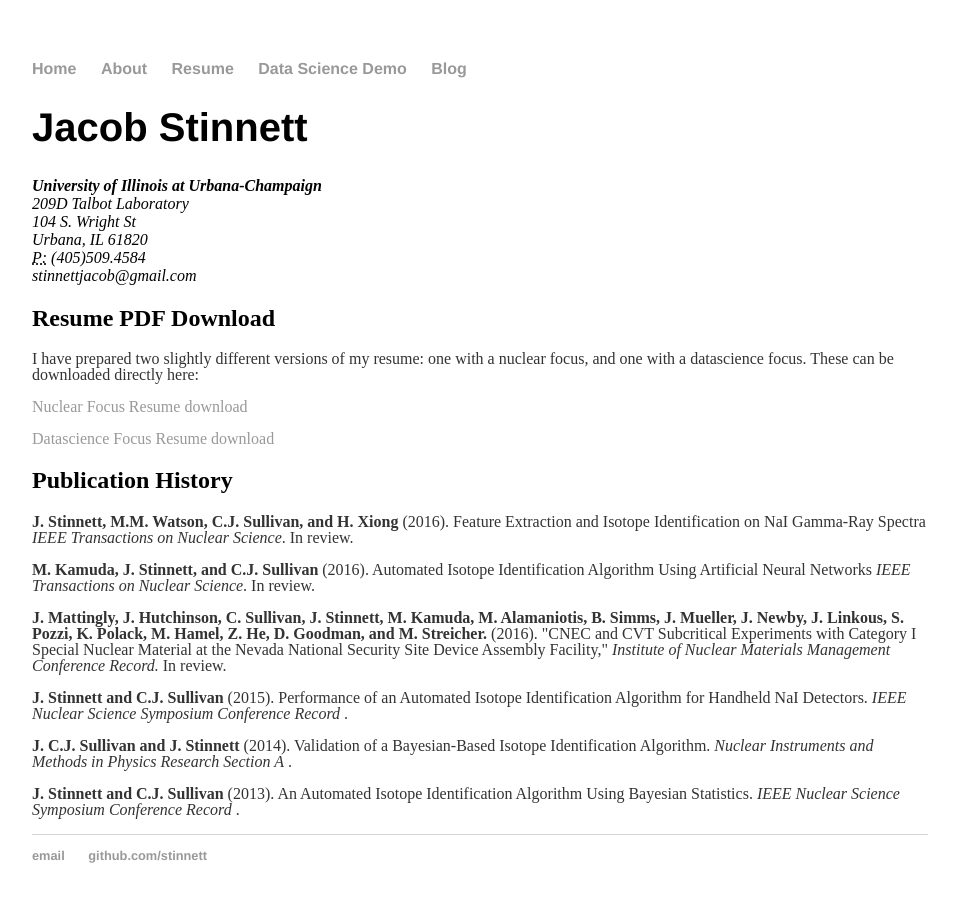
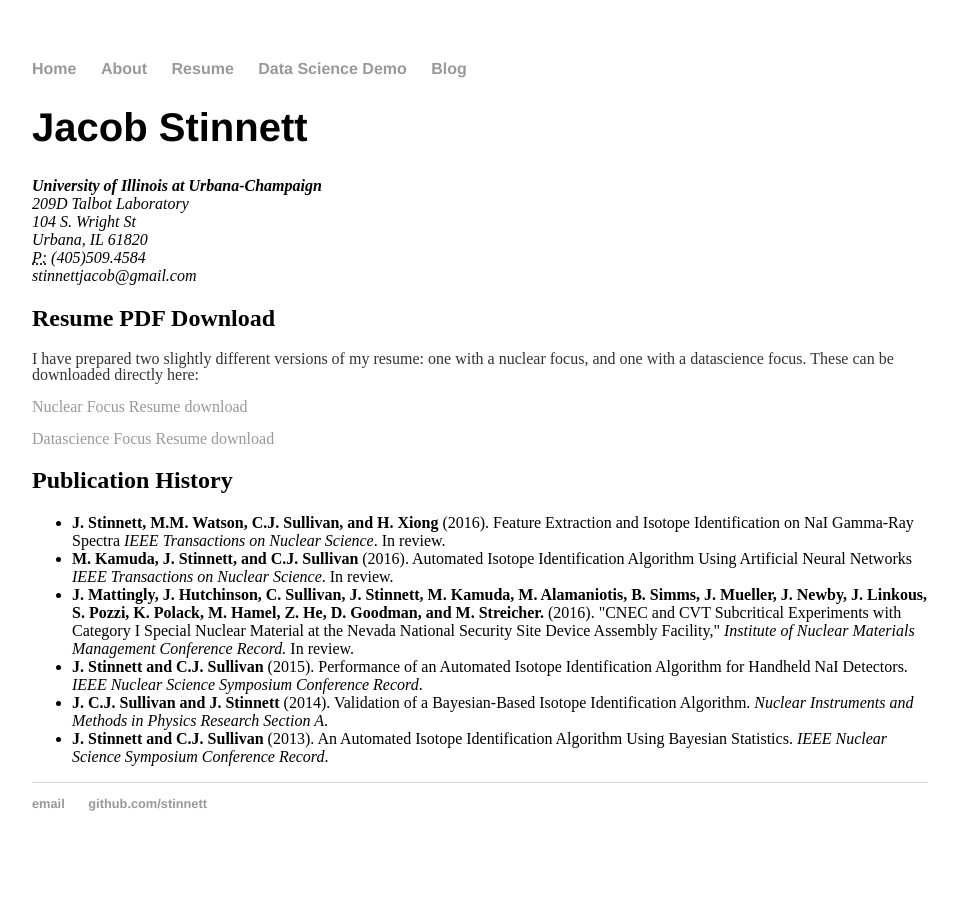
Before and after one commit to Stinnett/Stinnett.github.io, a Jekyll site: the page built from resume/index.html, in a window 1280 px wide. Shown: the whole page, without its empty margins (160-1119 px from the left). Built offline with Jekyll 4.4.1, drawn with Linux system fonts in a browser that asks for light colours; after the commit the page ends 900 px from its top, so only the background shows below that.

Commit message:
Changed resume to list items

```diff
--- a/resume/index.html
+++ b/resume/index.html
@@ -24,11 +24,12 @@
 
 					<h2>Publication History</h2>
 
-
-					<p><strong>J. Stinnett, M.M. Watson, C.J. Sullivan, and H. Xiong </strong> (2016). Feature Extraction and Isotope Identification on NaI Gamma-Ray Spectra <em>IEEE Transactions on Nuclear Science</em>.  </a>In review.
-					<p><strong>M. Kamuda, J. Stinnett, and C.J. Sullivan </strong> (2016). Automated Isotope Identification Algorithm Using Artificial Neural Networks <em>IEEE Transactions on Nuclear Science</em>.  </a>In review.
-					<p><strong>J. Mattingly, J. Hutchinson, C. Sullivan, J. Stinnett, M. Kamuda, M. Alamaniotis, B. Simms, J. Mueller, J. Newby, J. Linkous, S. Pozzi, K. Polack, M. Hamel, Z. He, D. Goodman, and M. Streicher.</strong> (2016). "CNEC and CVT Subcritical Experiments with Category I Special Nuclear Material at the Nevada National Security Site Device Assembly Facility," <em>Institute of Nuclear Materials Management Conference Record.</em> In review</a>.
-					<p><strong>J. Stinnett and C.J. Sullivan </strong> (2015). Performance of an Automated Isotope Identification Algorithm for Handheld NaI Detectors.  <em>IEEE Nuclear Science Symposium Conference Record</em>  </a>.
-					<p><strong>J. C.J. Sullivan and J. Stinnett </strong> (2014). Validation of a Bayesian-Based Isotope Identification Algorithm.  <em>Nuclear Instruments and Methods in Physics Research Section A</em>  </a>.
-					<p><strong>J. Stinnett and C.J. Sullivan </strong> (2013). An Automated Isotope Identification Algorithm Using Bayesian Statistics.  <em>IEEE Nuclear Science Symposium Conference Record</em>  </a>.
+					<ul>
+					<li><strong>J. Stinnett, M.M. Watson, C.J. Sullivan, and H. Xiong </strong> (2016). Feature Extraction and Isotope Identification on NaI Gamma-Ray Spectra <em>IEEE Transactions on Nuclear Science</em>.  In review.</li>
+					<li><strong>M. Kamuda, J. Stinnett, and C.J. Sullivan </strong> (2016). Automated Isotope Identification Algorithm Using Artificial Neural Networks <em>IEEE Transactions on Nuclear Science</em>.  In review.</li>
+					<li><strong>J. Mattingly, J. Hutchinson, C. Sullivan, J. Stinnett, M. Kamuda, M. Alamaniotis, B. Simms, J. Mueller, J. Newby, J. Linkous, S. Pozzi, K. Polack, M. Hamel, Z. He, D. Goodman, and M. Streicher.</strong> (2016). "CNEC and CVT Subcritical Experiments with Category I Special Nuclear Material at the Nevada National Security Site Device Assembly Facility," <em>Institute of Nuclear Materials Management Conference Record.</em> In review.</li>
+					<li><strong>J. Stinnett and C.J. Sullivan </strong> (2015). Performance of an Automated Isotope Identification Algorithm for Handheld NaI Detectors.  <em>IEEE Nuclear Science Symposium Conference Record</em>.</li>
+					<li><strong>J. C.J. Sullivan and J. Stinnett </strong> (2014). Validation of a Bayesian-Based Isotope Identification Algorithm.  <em>Nuclear Instruments and Methods in Physics Research Section A</em>.</li>
+					<li><strong>J. Stinnett and C.J. Sullivan </strong> (2013). An Automated Isotope Identification Algorithm Using Bayesian Statistics.  <em>IEEE Nuclear Science Symposium Conference Record</em>.</li>
+					</ul>
 	</div>
```
